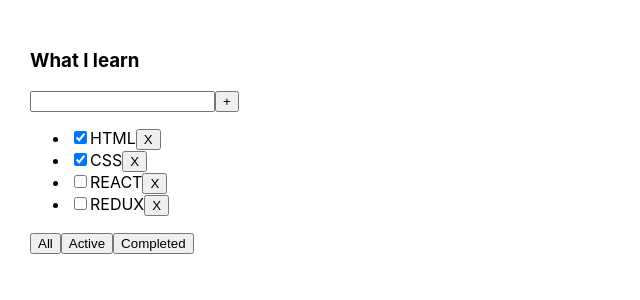
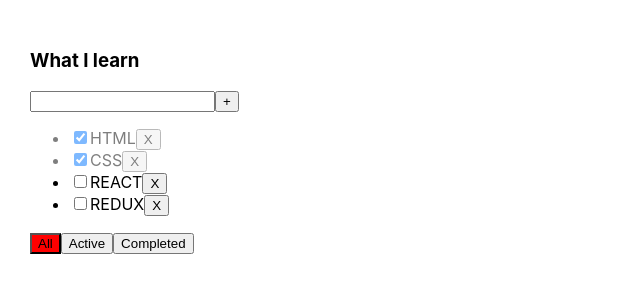
Before and after one commit to Roman160784/it-incubator-todolist-ts-01-with-YARN, a React (Create React App) app: page / in a window 1280 px wide. Shown: the top 300 px of the page, without its empty margins (0-640 px from the left). Built offline with nearby package versions, Linux system fonts and the light colour scheme.

Commit message:
29.11.2021

```diff
--- a/src/App.css
+++ b/src/App.css
@@ -6,3 +6,14 @@
 .App > div {
   margin-right: 50px;
 }
+
+.is-done {
+  opacity: 0.5;
+}
+.active {
+  background-color: red;
+}
+
+.error {
+  border: 2px solid red
+}
--- a/src/App.tsx
+++ b/src/App.tsx
@@ -23,6 +23,11 @@
         { id: v1(), title: 'REACT', isDone: false },
         { id: v1(), title: 'REDUX', isDone: false },
     ])
+
+    function chngeTasksStstus (taskID: string, isDone: boolean) {
+        const updatedTasks = (tasks.map(task => task.id === taskID ? {...task, isDone: !task.isDone}:task))
+           setTasks(updatedTasks)
+    }
 
     function removeTask(taskID: string) {
         setTasks(tasks.filter(task => task.id !== taskID))
@@ -60,6 +65,8 @@
                 addTask={addTask}
                 removeTask={removeTask}
                 changeFilter={changeFilter}
+                filter={filter}
+                chngeTasksStstus={chngeTasksStstus}
             />
         </div>
     );
--- a/src/ToDoList.tsx
+++ b/src/ToDoList.tsx
@@ -2,6 +2,7 @@
 import App from './App';
 import { TaskType } from './App'
 import { FilterValueType } from './App'
+
 
 
 type PropsTupe = {
@@ -10,29 +11,63 @@
     removeTask: (taskID: string) => void
     changeFilter: (filter: FilterValueType) => void
     addTask: (title: string) => void
+    filter: FilterValueType
+    chngeTasksStstus: (taskID: string, isDone: boolean) => void
 }
 
 function ToDoList(props: PropsTupe) {
     const [title, setTitle] = useState<string>("")
+    const [error, setError] = useState<boolean> (false)
+
+
     const addTask = () => {
-        props.addTask(title)
-        setTitle("")
+        const trimmedTitle = title.trim()
+        if(trimmedTitle){
+            props.addTask(trimmedTitle) //// обрезаем пробелы и пустые строки
+            setTitle("")
+        }
+        else{
+            setError(true)
+        }
+
     }
 
-    const changeTitle = (e:ChangeEvent<HTMLInputElement>) => setTitle(e.currentTarget.value) //Ловим значение инпута
+    const changeTitle = (e:ChangeEvent<HTMLInputElement>) =>{
+     setTitle(e.currentTarget.value)
+     setError(false) // отключает красную рамку при наборе текста
+    }
+
+     //Ловим значение инпута
     const onEnterPress = (e:KeyboardEvent<HTMLInputElement>)=>{if(e.key === 'Enter'){addTask()}}
     const setAllFilterValue = () =>  props.changeFilter('all')
     const setActiveFilterValue = () =>  props.changeFilter('active')
     const setCompletedFilterValue = () =>  props.changeFilter('completed')
 
 
-    const tasksJSX = props.tasks.map(task =>
-        <li key={task.id}>
-            <input type="checkbox" checked={task.isDone} />
+    const classes = ["is-done"]
+
+    const tasksJSX = props.tasks.map(task =>{
+        const changeStatus = (e: ChangeEvent<HTMLInputElement>) =>
+        props.chngeTasksStstus(task.id, e.currentTarget.checked)
+        return(
+        <li key={task.id} className ={task.isDone ? classes.join(" ") : ""}>
+            <input type="checkbox"
+             checked={task.isDone}
+             onChange={changeStatus}/>
             <span>{task.title}</span>
             <button onClick={() => { props.removeTask(task.id) }}>X</button>
+
         </li>
-    )
+    )})
+        const errorMessge = error
+        ? <div style={{color: "red"}}>All Bad</div>
+        :null
+
+        const getBtnClass = (filter: FilterValueType) => {
+           return props.filter === filter ? "active" : ""
+        }
+
+        // props.filter === "all" ? "active" : ""
 
     return (
         <div>
@@ -42,16 +77,22 @@
                     value={title}
                     onChange={changeTitle}
                     onKeyPress={onEnterPress}
+                    className={error ? "error" :""} // меняем класс при неправильном вводе вводе
                 />
                 <button onClick={addTask}>+</button>
+                {errorMessge}
+
             </div>
             <ul>
                 {tasksJSX}
             </ul>
             <div>
-                <button onClick={setAllFilterValue}>All</button>
-                <button onClick={setActiveFilterValue}>Active</button>
-                <button onClick={setCompletedFilterValue}>Completed</button>
+                <button className={getBtnClass('all')} //active - CSS свойство
+                 onClick={setAllFilterValue}>All</button>
+                <button className={getBtnClass('active')}
+                 onClick={setActiveFilterValue}>Active</button>
+                <button className={getBtnClass('completed')}
+                 onClick={setCompletedFilterValue}>Completed</button>
             </div>
         </div>
 
```
